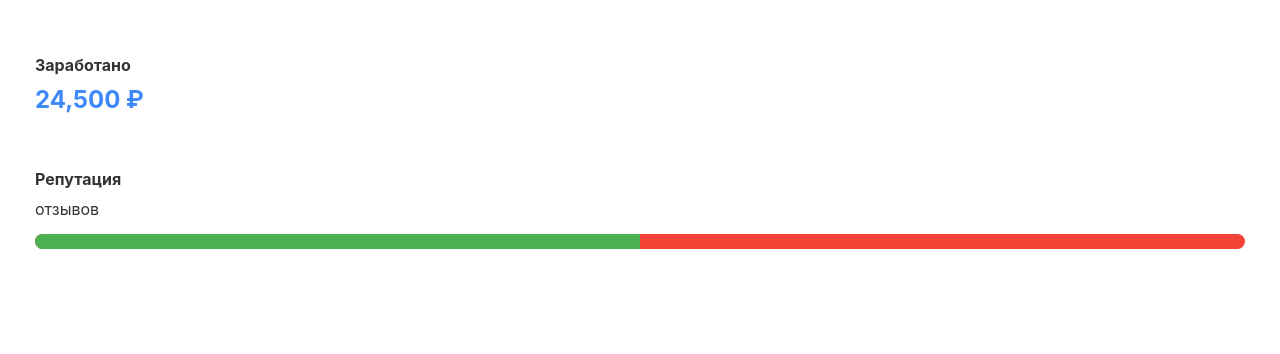
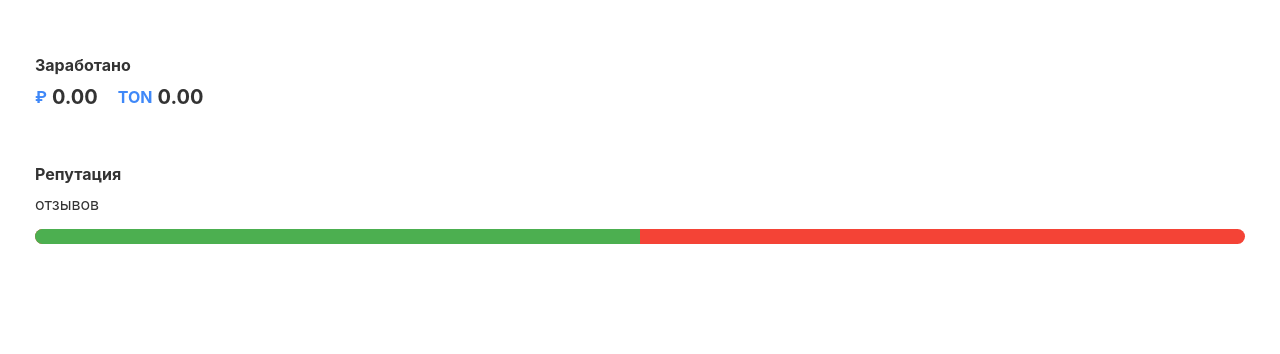
Before and after one commit to Warder222/WMarket-app, a FastAPI app: template templates/profile.html in a window 1280 px wide. Shown: the part 139-493 px from the top of the page. Run offline with FastAPI, Linux system fonts and the light colour scheme; the template is opened without the code that fills it, so the values that code supplies are empty; parts of the project's set-up code (start-up, migrations or seed data) failed here and were passed over; some libraries are stand-ins or nearby versions.

Commit message:
version: 1.8.7f - payment realization: add earned view

```diff
--- a/src/database/utils.py
+++ b/src/database/utils.py
@@ -104,7 +104,8 @@ async def get_user_info(tg_id):
                 return None
             # 0-tg_id / 1-username / 2-photo_url / 3-plus_rep / 4-minus_rep / 5-rub_balance / 6-ton_balance
             user_info = [user.tg_id, user.first_name, user.photo_url,
-                         user.plus_rep, user.minus_rep, user.rub_balance, user.ton_balance]
+                         user.plus_rep, user.minus_rep, user.rub_balance, user.ton_balance,
+                         user.earned_rub, user.earned_ton]
             return user_info
         except Exception as exc:
             print(f"Error: {exc}")
--- a/templates/profile.html
+++ b/templates/profile.html
@@ -338,6 +338,43 @@
             grid-template-columns: repeat(auto-fill, minmax(140px, 1fr));
         }
     }
+
+    .earned-container {
+        width: 100%;
+        background-color: var(--card-bg);
+        border-radius: 12px;
+        padding: 15px;
+        margin-top: 10px;
+    }
+
+    .earned-title {
+        font-weight: bold;
+        margin-bottom: 10px;
+    }
+
+    .earned-amount {
+        display: flex;
+        gap: 20px;
+        align-items: center;
+    }
+
+    .earned-currency {
+        display: flex;
+        align-items: center;
+        gap: 5px;
+    }
+
+    .currency-symbol {
+        font-size: 16px;
+        color: var(--primary-color);
+        font-weight: bold;
+    }
+
+    .earned-currency span:last-child {
+        font-size: 20px;
+        font-weight: bold;
+        color: var(--text-color);
+    }
 </style>
 {% endblock %}
 
@@ -390,7 +427,16 @@
         {% if user_info[0] == user_tg_id %}
         <div class="earned-container">
             <div class="earned-title">Заработано</div>
-            <div class="earned-amount">24,500 ₽</div>
+            <div class="earned-amount">
+                <div class="earned-currency">
+                    <span class="currency-symbol">₽</span>
+                    <span>{{ "%.2f"|format(user_info[7]) if user_info[5] else "0.00" }}</span>
+                </div>
+                <div class="earned-currency">
+                    <span class="currency-symbol">TON</span>
+                    <span>{{ "%.2f"|format(user_info[8]) if user_info[6] else "0.00" }}</span>
+                </div>
+            </div>
         </div>
         {% endif %}
         <div class="reputation-container">
```
